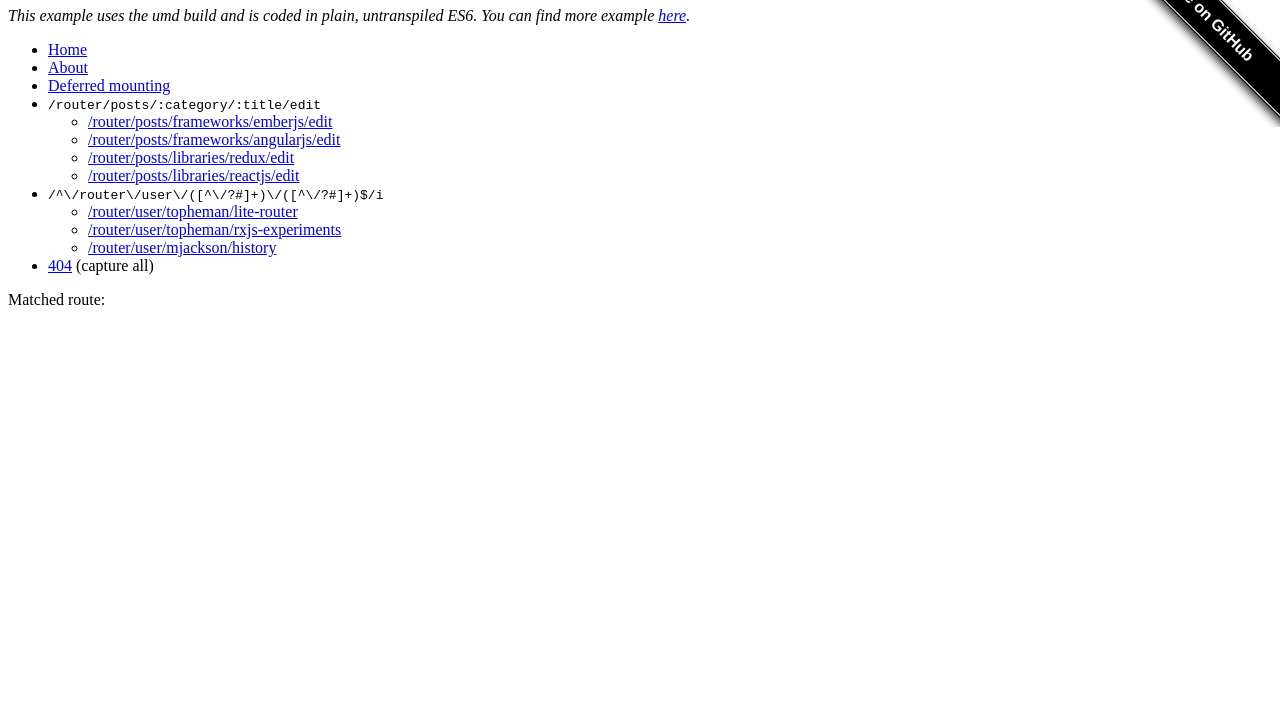
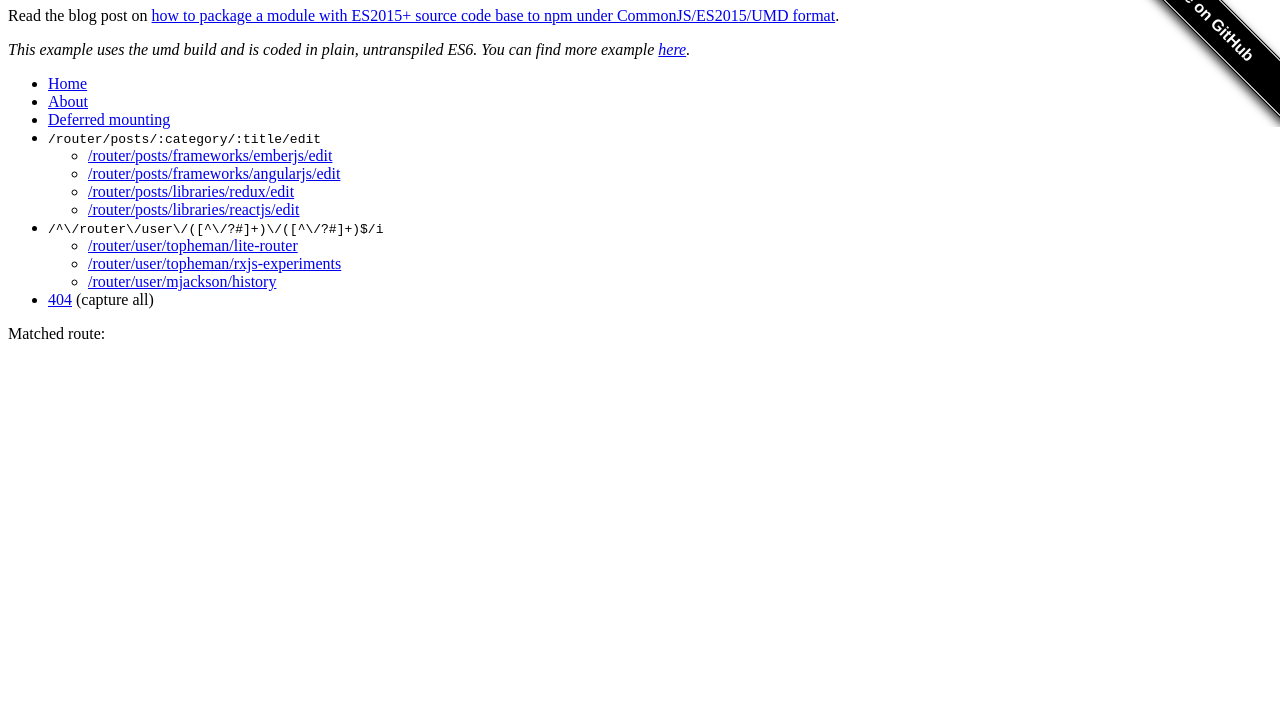
Before and after one commit to topheman/lite-router, a website with bundled scripts: page example/index.html in a window 1280 px wide. Shown: the part 73-800 px from the top of the page. Built offline with nearby package versions, Linux system fonts and the light colour scheme.

Commit message:
docs(*): add link to blog post

```diff
--- a/example/index.html
+++ b/example/index.html
@@ -8,9 +8,12 @@
 <body>
   <span id="forkongithub"><a href="https://github.com/topheman/lite-router" title="lite-router on github">Fork me on GitHub</a></span>
   <h1>lite-router</h1>
-  <i>
-    This example uses the umd build and is coded in plain, untranspiled ES6.
-    You can find more example <a href="https://github.com/topheman/lite-router#use" tile="More examples">here</a>.</i>
+  <p>Read the blog post on <a href="http://dev.topheman.com/package-a-module-for-npm-in-commonjs-es2015-umd-with-babel-and-rollup" title="Packaging workflow">how to package a module with ES2015+ source code base to npm under CommonJS/ES2015/UMD format</a>.</p>
+  <p>
+    <i>
+      This example uses the umd build and is coded in plain, untranspiled ES6.
+      You can find more example <a href="https://github.com/topheman/lite-router#use" tile="More examples">here</a>.</i>
+  </p>
   <ul>
     <li><a href="#">Home</a></li>
     <li><a href="#/about">About</a></li>
```
Also changed, not shown: README.md.
